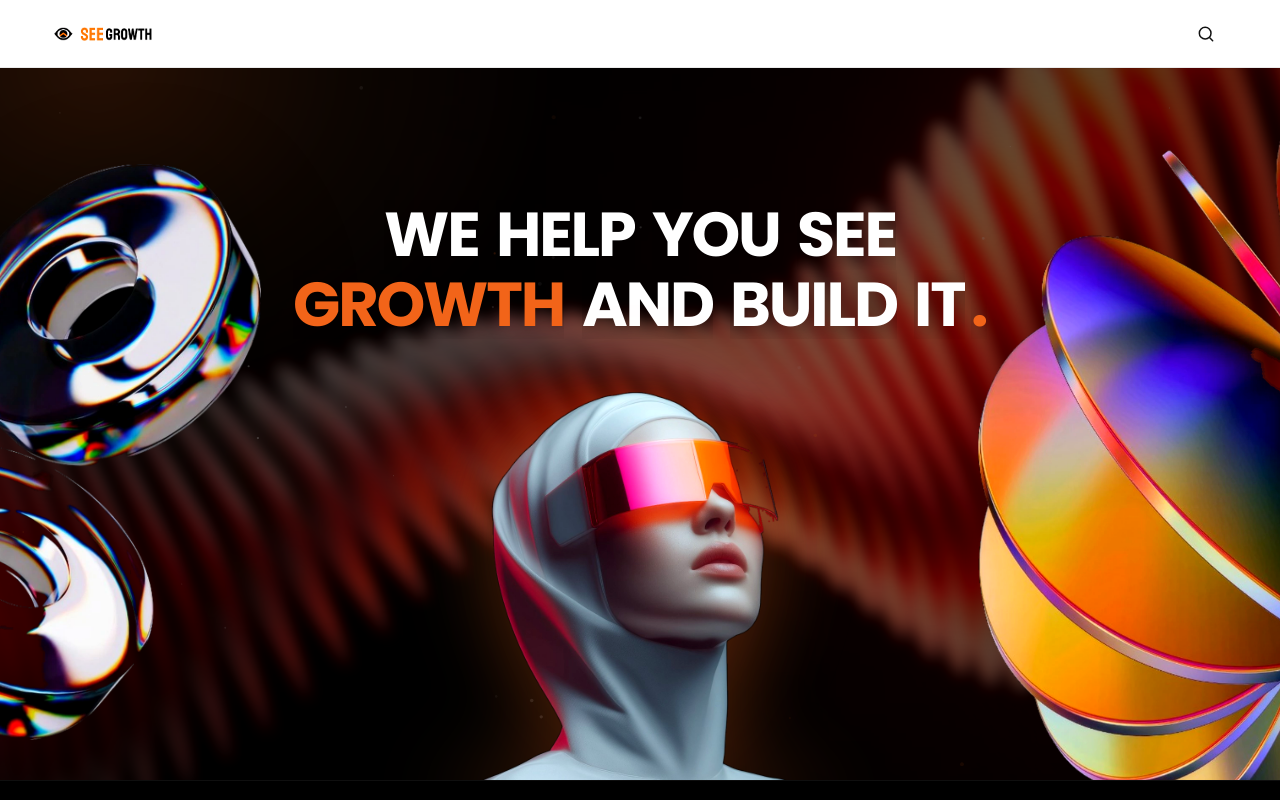
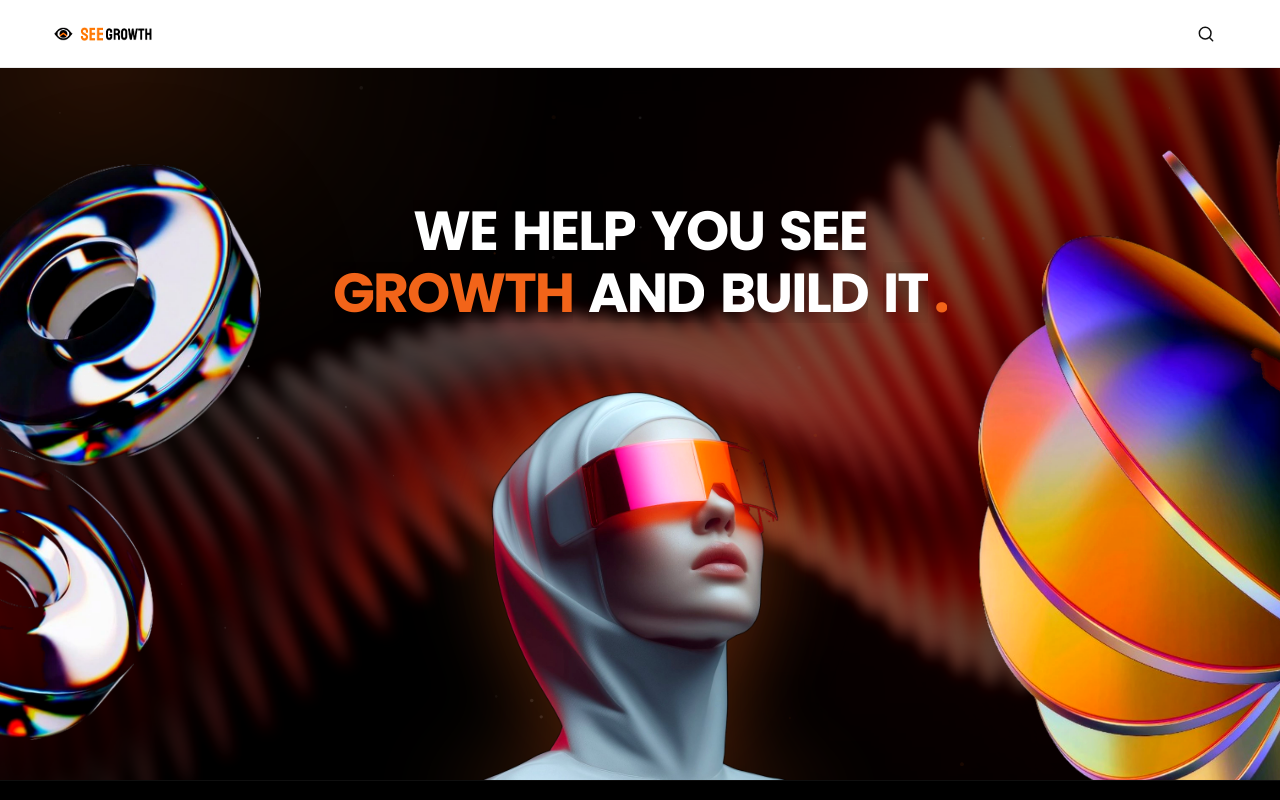
Before and after one commit to Esimuda/SeeGrowth, a React (Vite) app: page / in a window 1280 px wide. Shown: the top 800 px of the page. Built offline with nearby package versions, Linux system fonts and the light colour scheme.

Commit message:
Slightly reduce the hero headline text size.

```diff
--- a/src/hero.css
+++ b/src/hero.css
@@ -352,7 +352,7 @@
   margin: 0;
   z-index: 3;
   font-family: var(--font-display);
-  font-size: clamp(32px, 4.85vw, 72px);
+  font-size: clamp(28px, 4.3vw, 64px);
   font-weight: 700;
   line-height: 1.12;
   letter-spacing: -0.035em;
@@ -495,7 +495,7 @@
 
   .hero-bento .hero-headline {
     top: 14%;
-    font-size: clamp(30px, 6vw, 52px);
+    font-size: clamp(26px, 5.4vw, 46px);
     width: 90vw;
   }
 
```
